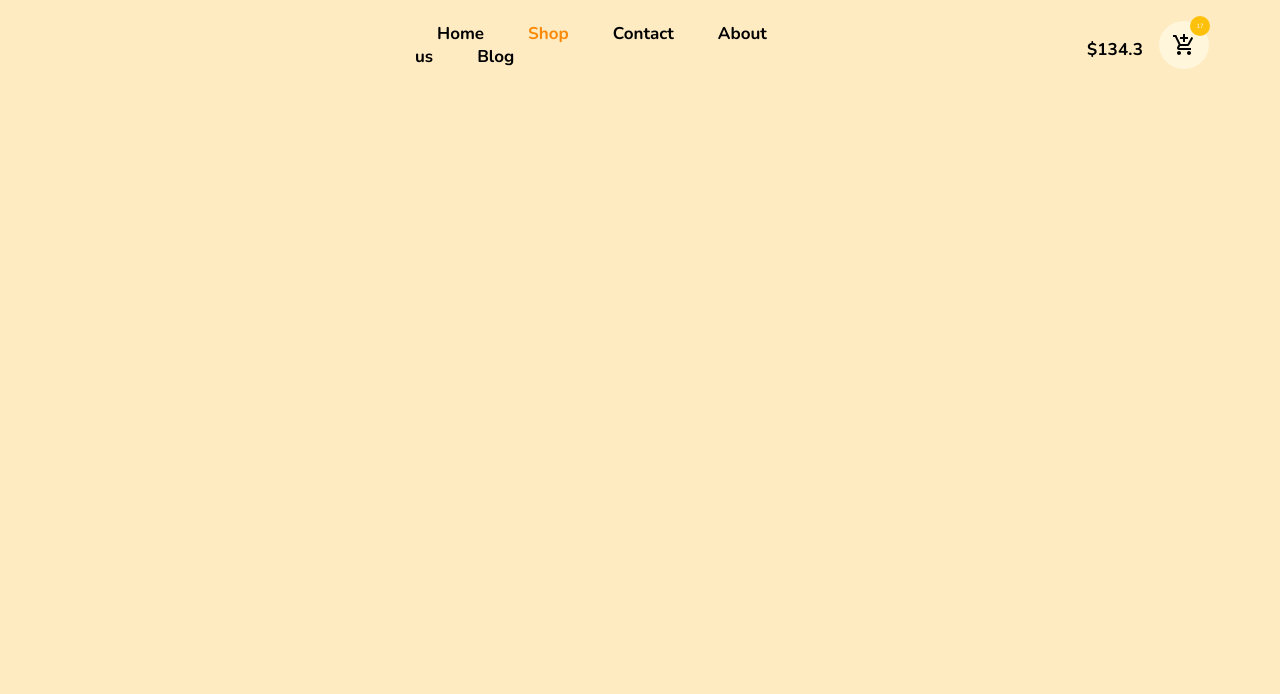
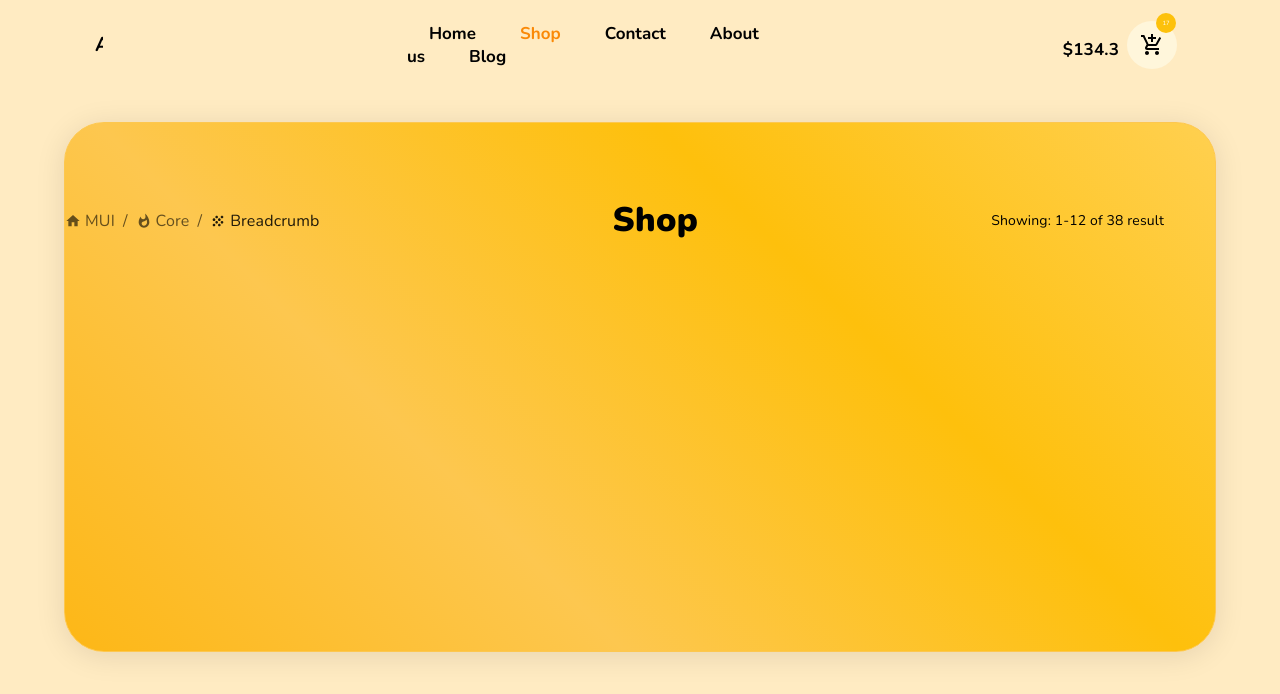
Before and after one commit to erfan-goodarzi/shopping-cart-redux, a React (Create React App) app: page / in a window 1280 px wide. Shown: the top 694 px of the page. Built offline with nearby package versions, Linux system fonts and the light colour scheme.

Commit message:
Create Header component

```diff
--- a/src/App.js
+++ b/src/App.js
@@ -1,4 +1,5 @@
 import React from "react";
+import Header from "./container/Header";
 import GlobalStyles from "./container/material/Global-style";
 import Navbar from "./container/Navbar";
 
@@ -6,7 +7,7 @@ function App() {
   return (
     <>
      <Navbar/>
-
+     <Header/>
     <GlobalStyles/>
     </>
   );
--- /dev/null
+++ b/src/container/Header.jsx
@@ -0,0 +1,76 @@
+import Box from "@mui/material/Box";
+import Container from "@mui/material/Container";
+import Typography from "@mui/material/Typography";
+import Breadcrumbs from "@mui/material/Breadcrumbs";
+import Link from "@mui/material/Link";
+import HomeIcon from "@mui/icons-material/Home";
+import WhatshotIcon from "@mui/icons-material/Whatshot";
+import GrainIcon from "@mui/icons-material/Grain";
+import Stack from "@mui/material/Stack";
+
+const Header = () => {
+  return (
+    <>
+      <Container>
+        <Box
+          sx={{
+            height: "66vh",
+            mt: "2rem",
+            borderRadius: "40px",
+            background:
+              "linear-gradient( 45deg, #FDB716, #FDC74F, #FEC00C, #FFD050)!important",
+            boxShadow: "0 4px 30px rgb(0 0 0 / 10%)",
+            backdropFilter: "blur(558.9px)",
+            border: "1px solid #fdc74f",
+          }}
+        >
+          <Stack
+            sx={{mt: 9}}
+            direction="row"
+            justifyContent="space-between"
+            alignItems="center"
+            spacing={2}
+          >
+            <Breadcrumbs
+            sx={{ml: 3}}
+            aria-label="breadcrumb">
+              <Link
+                underline="hover"
+                sx={{ display: "flex", alignItems: "center" }}
+                color="inherit"
+                href="/"
+              >
+                <HomeIcon sx={{ mr: 0.5 }} fontSize="inherit" />
+                MUI
+              </Link>
+              <Link
+                underline="hover"
+                sx={{ display: "flex", alignItems: "center" }}
+                color="inherit"
+                href="/getting-started/installation/"
+              >
+                <WhatshotIcon sx={{ mr: 0.5 }} fontSize="inherit" />
+                Core
+              </Link>
+              <Typography
+                sx={{ display: "flex", alignItems: "center" }}
+                color="text.primary"
+              >
+                <GrainIcon sx={{ mr: 0.5 }} fontSize="inherit" />
+                Breadcrumb
+              </Typography>
+            </Breadcrumbs>
+            <Typography sx={{fontSize : 'h4.fontSize', fontWeight: '900'}}>
+                Shop
+            </Typography>
+            <Typography sx={{fontSize : 'default', fontWeight: '500', mr: '51px !important'}}>
+                Showing: 1-12 of 38 result
+            </Typography>
+          </Stack>
+        </Box>
+      </Container>
+    </>
+  );
+};
+
+export default Header;
--- a/src/container/Navbar.jsx
+++ b/src/container/Navbar.jsx
@@ -7,6 +7,7 @@ import Typography from "@mui/material/Typography";
 import Avatar from "@mui/material/Avatar";
 import Badge from "@mui/material/Badge";
 import MenuItem from "@mui/material/MenuItem";
+import IconButton from "@mui/material/IconButton";
 import Menu from "@mui/material/Menu";
 import AddShoppingCartIcon from "@mui/icons-material/AddShoppingCart";
 
@@ -107,7 +108,7 @@ const Navbar = () => {
           </Typography>
           <Box
             sx={{
-              margin: "0 20rem",
+              margin: "0 19rem",
             }}
             onClick={(e) => e.preventDefault()}
           >
@@ -176,16 +177,16 @@ const Navbar = () => {
           <Box sx={{ display: { xs: "none", md: "flex" } }}>
             <Typography
               sx={{
-                mr: 2,
+                mr: 0,
                 color: " #010101",
                 fontWeight: "700",
                 fontSize: "17px",
-                pt: 2
+                pt: 3,
               }}
             >
               $134.3
             </Typography>
-
+            <IconButton color="warning" aria-label="add to shopping cart">
               <Avatar
                 sx={{
                   bgcolor: "#FFF6DB",
@@ -197,8 +198,8 @@ const Navbar = () => {
                 <AddShoppingCartIcon
                   sx={{ color: "#010101", fontSize: " 1.5rem" }}
                 />
-
               </Avatar>
+            </IconButton>
             <Badge badgeContent={17} color="warning"></Badge>
           </Box>
           <Box sx={{ display: { xs: "flex", md: "none" } }}></Box>
--- a/src/container/material/Global-style.js
+++ b/src/container/material/Global-style.js
@@ -15,7 +15,7 @@ const useStyles = makeStyles(() =>
         width: '20px',
         height: '20px',
         borderRadius:' 50%',
-        margin: '5px 9px',
+        margin: '10px 19px',
         backgroundColor: '#FDC10C !important',
         fontSize:' 6px',
       }
```
Lines whose indentation alone changed are shown as unchanged.
